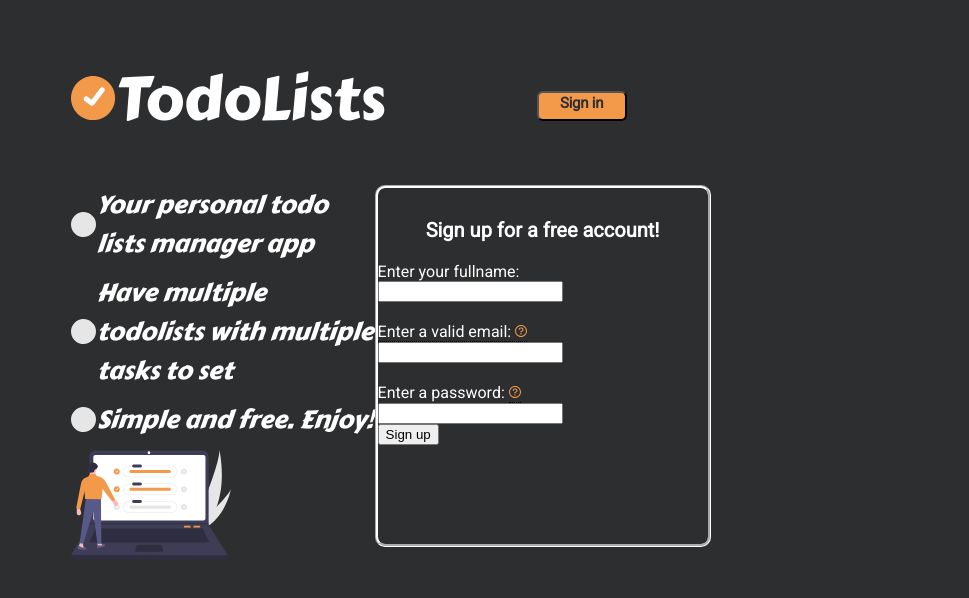
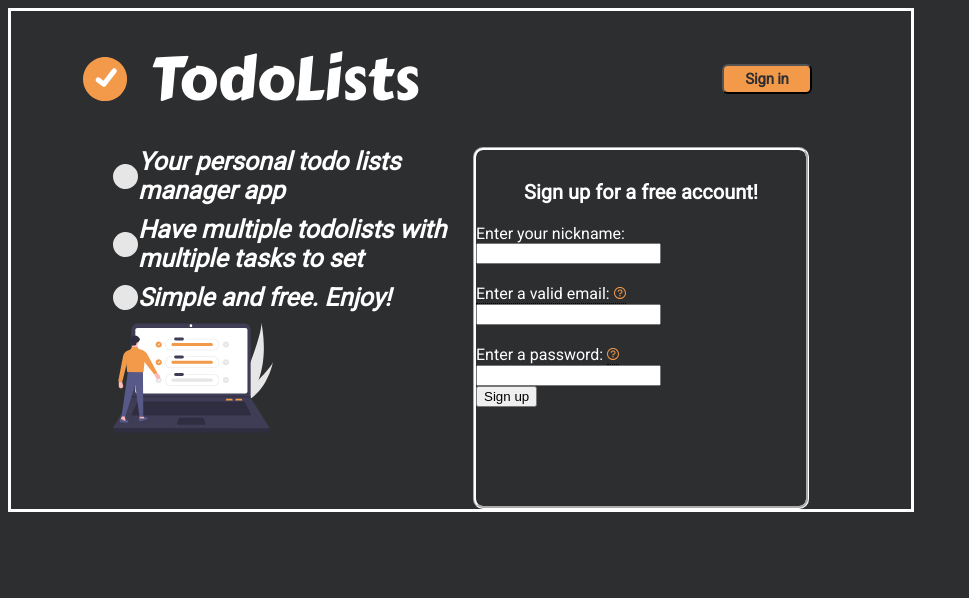
Before and after one commit to jpsalviano/todolists, a Python web app: template todolists/templates/index.html in a window 1280 px wide. Shown: the top 598 px of the page, without its empty margins (0-969 px from the left). Run offline with Jinja, Linux system fonts and the light colour scheme; the template is opened without the code that fills it, so the values that code supplies are empty.

Commit message:
css with flex display - much better

```diff
--- a/todolists/public/base_style.css
+++ b/todolists/public/base_style.css
@@ -1,12 +1,19 @@
-html {
+body {
     background-color: #2D2E30;
-}
+    border: solid;
+    border-color: white;
+    align-self: top;
+    align-content: top;
+    align-items: top;
+    position: absolute;}
 
 header {
     display: flex;
-    margin-top: 1%;
-    margin-left: 5%;
-    margin-right: 35%;
+    margin-left: 8%;
+    margin-right: 10%;
+    align-self: top;
+    align-content: top;
+    align-items: top;
 }
 
 .logo-icon {
@@ -19,13 +26,18 @@ header h1 {
     font-weight: normal;
     font-size: 60px;
     color: white;
+    display: flex;
+    margin-top: 5%;
+    margin: 3%;
+    margin-right: 3%
+    margin-bottom: 1%;
 }
 
 #sign-in-button {
     width: 90px;
     height: 30px;
-    margin-top: 2%;
-    margin-left: 20%;
+    position: absolute;
+    right: 11%;
     background: #F2994A;
     border-radius: 6px;
     font-family: Roboto;
@@ -33,6 +45,7 @@ header h1 {
     font-weight: bold;
     font-size: 15px;
     align-self: center;
+    align-items: center;
     justify-content: center;
     letter-spacing: -0.015em;
     color: #2D2E30;
@@ -40,17 +53,16 @@ header h1 {
 
 main {
     display: flex;
-    margin-left: 5%;
-    margin-right: 35%;
+    justify-content: center;
+    align-items: top;
 }
 
 .left-main {
-    font-family: 'Carter One', arial;
+    font-family: 'Roboto', arial;
     font-style: italic;
-    font-weight: normal;
+    font-weight: bold;
     font-size: 25px;
     color: white;
-    display: flex-col;
     max-width: 40%;
 }
 
@@ -64,6 +76,8 @@ main {
 }
 
 #landing-page-drawing {
+    align-self: center;
+    align-items: center;
 }
 
 #sign-up-box {
@@ -75,7 +89,7 @@ main {
     font-family: Roboto;
     color: white;
     display: flex-col;
-    justify-self: left;
+    align-self: top;
 }
 
 #sign-up-box p {
--- a/todolists/templates/index.html
+++ b/todolists/templates/index.html
@@ -2,26 +2,26 @@
 {% block title %}Sign up for free!{% endblock %}
 {% block main %}
     <div class="left-main">
-        <span class="landing-page-list-item">
+        <div class="landing-page-list-item">
             <img src="/public/icon-list-big.svg" class="icon-list-big">
             Your personal todo lists manager app
-            </span>
-        <span class="landing-page-list-item">
+            </div>
+        <div class="landing-page-list-item">
             <img src="/public/icon-list-big.svg" class="icon-list-big">
             Have multiple todolists with multiple tasks to set
-        </span>
-        <span class="landing-page-list-item">
+        </div>
+        <div class="landing-page-list-item">
             <img src="/public/icon-list-big.svg" class="icon-list-big" >
             Simple and free. Enjoy!
-        </span>
-        <span id="landing-page-drawing">
+        </div>
+        <div id="landing-page-drawing">
             <img src="/public/landing-page-drawing.svg">
-        </span>
+        </div>
     </div>
     <div id="sign-up-box">
         <p>Sign up for a free account!</p>
         <form action="/register" method="post">
-            <label for="name">Enter your fullname:</label>
+            <label for="name">Enter your nickname:</label>
             <input type="text" id="name" name="name">
             <div class="tooltip">
             <label for="email">Enter a valid email:</label>
```
